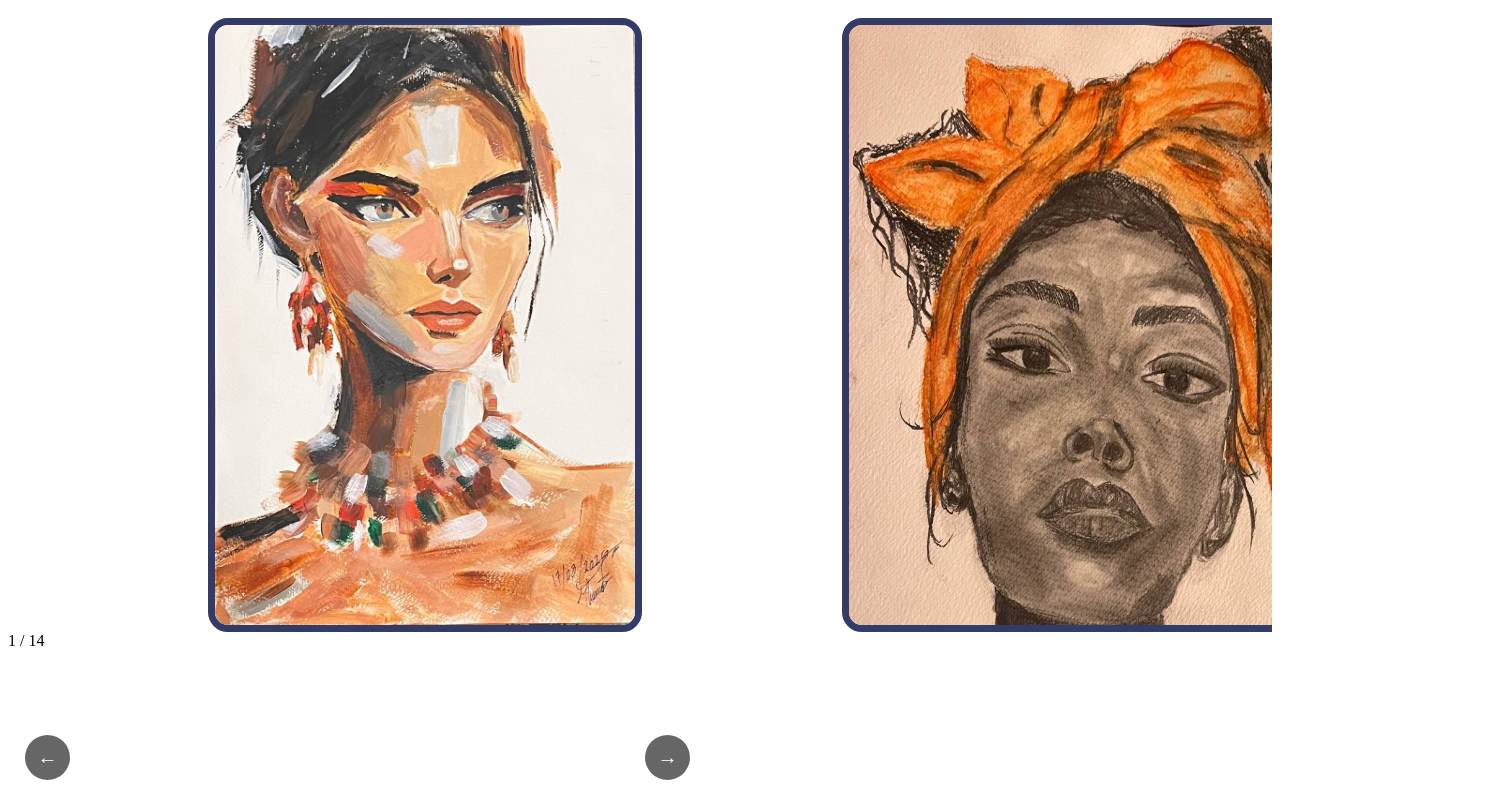
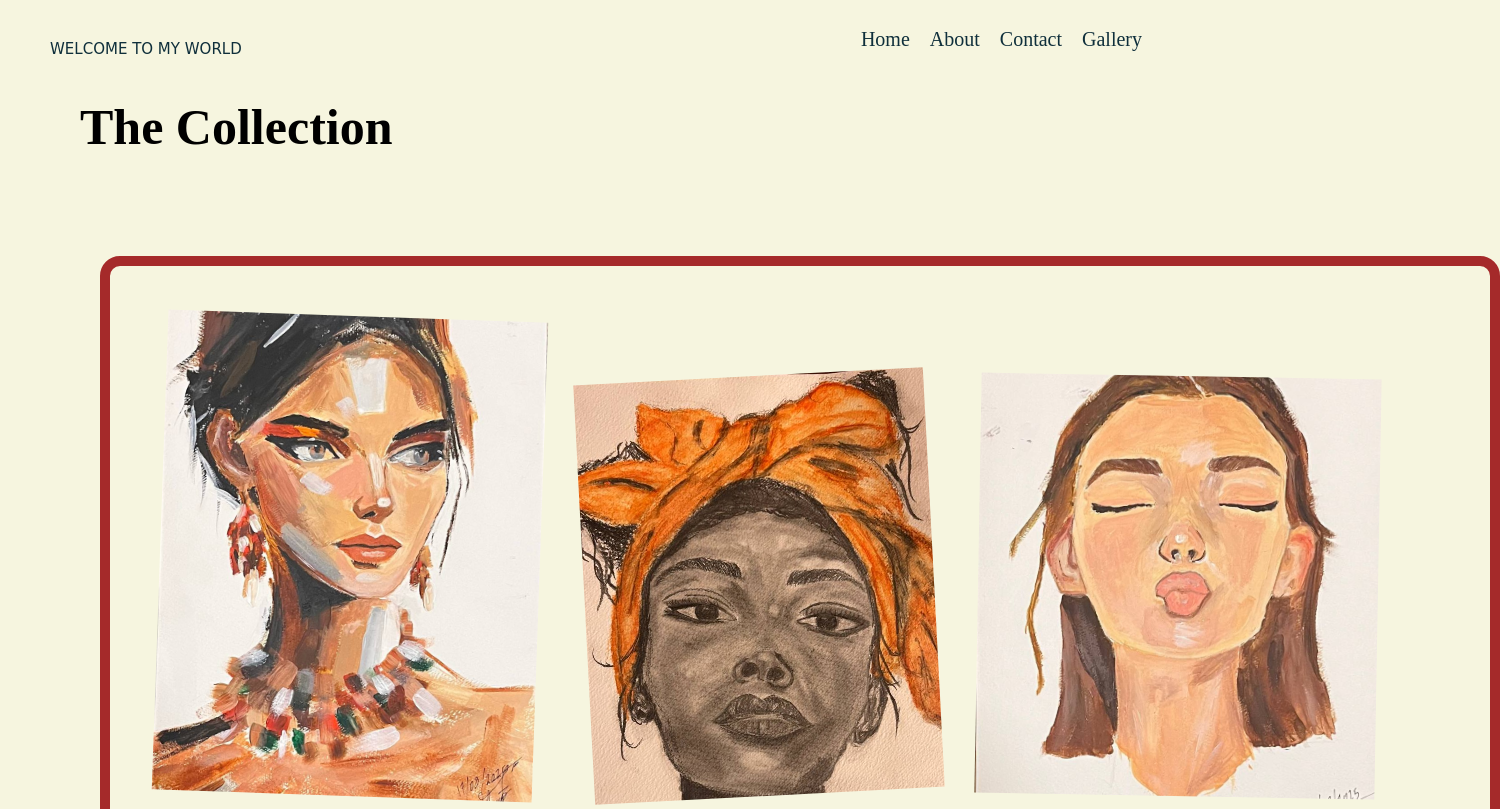
Before and after one commit to Hundaol9/What-i-love, a plain HTML site: page gallery.html in a window 1280 px wide. Shown: the top 809 px of the page, 1500 px wide, since content can reach past the window. Drawn offline with Linux system fonts and the light colour scheme; a web font is replaced by a local one.

Commit message:
gallery update

```diff
--- a/about.css
+++ b/about.css
@@ -1,9 +1,4 @@
-*{
-    box-sizing: border-box;
-    margin: 0;
-    padding: 0;
 
-}
 
 *{
     box-sizing: border-box;
@@ -28,15 +23,27 @@ body{
     position: relative;
     padding-top: 20px;
     text-align: center;
+
+
 }
+
 
 
 .nav-links{
     display: flex;
-    align-items: center;
+    align-items:center;
+position: absolute;
    gap: 20px;
+   justify-content:flex-end;
+   margin-right: 30px;
+   margin-top: 30px;
+   top: 0;
+right: 30px;
+}
 
-}
+
+
+
 .nav-links a{
 color: rgb(15, 47, 59);
 font-family: 'Times New Roman', Times, serif;
@@ -46,30 +53,43 @@ transition: 0.3s ease;
 }
 
 .nav-links a:hover{
-    background-color: rgb(255, 251, 240);
-    border-radius: 25px;
+    background-color: aliceblue;
+    border-radius: 2px;
     padding:5px;
 }
 
 
-header{
-    display: flex;
-    text-align: left;
-   padding: 40px 20px 20px;
-       justify-content: space-between;
-align-items: center;
 
-}
 header h1 {
-    font-family:"story script", cursive;
-    font-size: 55px;
-    margin-bottom: 20px;
+    font-family:'Times New Roman', Times, serif;
+    font-size: 60px;
+    padding-top: 60px;
+    margin-top: 20px;
+    margin-bottom: 10px;
 }
 
 .about-title{
     font-family: "story script", cursive;
-    font-size: 35px;
+    font-size: 30px;
+    padding-bottom: 10px;
 }
+
+.about-description{
+    font-family: cursive;
+    font-size: 20px;
+}
+.herop1{
+
+    left: 0%;
+    top: 35px;
+    text-align: left;
+    font-size: 15px;
+    font-family: cursive;
+   color: rgb(15, 47, 59);
+   padding-top: 30px;
+}
+
+
 .music-box{
     border: 1px solid #edc869;
     border-radius: 20px;
--- a/gallery.css
+++ b/gallery.css
@@ -1,49 +1,237 @@
-.art-display{
-    position:relative;
-    width: 700px;
-    height: 700px;
-    margin-left: 80px;
-    background-color: rgb(33, 77, 115);
-    border: 3px solid #333c68;
-    border-radius:20px;
-    overflow-y:hidden;
+*{box-sizing: border-box;
+margin: 0;
+padding: 0;
+}
 
+.header{
+    width: 90%;
+    max-width: 1200px;
+    margin-left:30px;
+    position: relative;
+    padding-top: 20px;
+    text-align: center;
 }
-.art-image{
 
-    height: 600px;
-    width: 500px;
-    margin-left: 200px;
-    margin-top: 10px;
-    border: 7px solid #333c68;
-    border-radius:20px;
+
+.nav-links{
+    display: flex;
+    align-items: center;
+   gap: 20px;
+margin-right: 20px;
+}
+
+
+
+.nav-links a{
+color: rgb(15, 47, 59);
+font-family: 'Times New Roman', Times, serif;
+font-size: 20px;
+text-decoration: none;
+transition: 0.3s ease;
+}
+
+.nav-links a:hover{
+    background-color: rgb(255, 251, 240);
+    border-radius: 25px;
+    padding:5px;
+}
+
+.herop1{
+
+    left: 0%;
+    top: 35px;
+    text-align: left;
+    font-size: 15px;
+    font-family: cursive;
+   color: rgb(15, 47, 59);
+   padding-top: 20px;
+}
+
+header{
+    display: flex;
+    text-align: left;
+   padding: 40px 20px 20px;
+       justify-content: space-between;
+align-items: center;
 
 }
 
-.previous-button,
-.next-button {
-    position: absolute;
-    bottom: 20px;
-    width: 45px;
-    height: 45px;
-    border: none;
-    border-radius: 50%;
-    background-color: rgba(0, 0, 0, 0.6);
-    color: white;
-    font-size: 20px;
-    cursor: pointer;
+
+body{
+    background-color: #f6f5df;
+    font-family:'Times New Roman', Times, serif;
+    color: black;
 }
-.previous-button {
-    left: 25px;
-}
-.next-button {
-    right: 590px;
-}
-.previous-button:hover,
-.next-button:hover {
-    background-color: rgba(99, 15, 15, 0.8);
+
+.art-diplay{
+    width: 90%;
+    max-width: 1200px;
+    margin: 30px auto;
+
+
 }
 
 .art-gallery{
-    display:flex;
-    overflow-x: auto;
+   position: relative;
+   width: 1400px;
+   height:1600px;
+margin: 100px;
+   border: 10px solid brown;
+   border-radius: 20px;
+   padding: 30px;
+
+   background-color: #f6f5df;
+
+
+}
+
+.art-gallery-img{
+    position: absolute;
+    object-fit: cover;
+     border: 5px solid #24150c;
+     box-shadow: 0 8px 20px rgba(0, 0, 0, 0.12);
+     transition: transform 0.4s ease;
+     padding-left: 30px;
+}
+
+.art-one{
+   width: 380px;
+    height: 480px;
+
+    top: 100px;
+    right: 8%;
+
+    transform: rotate(2deg);
+margin: 20px;
+    z-index: 1;
+   object-fit: cover;
+
+}
+
+.art-two{
+  width: 350px;
+    height: 420px;
+
+    top: 40px;
+    left: 5%;
+margin: 20px;
+    transform: rotate(-3deg);
+
+    z-index: 2;
+   object-fit: cover;
+}
+.art-three{
+
+    width: 400px;
+    height: 420px;
+margin: 20px;
+    top: 430px;
+    left: 30%;
+
+    transform: rotate(1deg);
+
+    z-index: 3;
+   object-fit: cover;
+}
+.art-four{
+   width: 360px;
+    height:450px;
+
+    top: 500px;
+    right: 5%;
+margin: 20px;
+
+    transform: rotate(-4deg);
+
+    z-index: 2;
+   object-fit: cover;
+}
+.art-five{
+ width: 360px;
+    height: 450px;
+
+    top: 760px;
+    left: 5%;
+margin: 20px;
+
+    transform: rotate(3deg);
+
+    z-index: 2;
+
+    object-fit: cover;
+}
+.art-six{
+   width: 400px;
+    height: 500px;
+
+    top: 780px;
+    right: 25%;
+margin: 20px;
+
+    transform: rotate(-2deg);
+
+    z-index: 3;
+
+    object-fit: cover;
+
+}
+.art-seven{
+    width: 370px;
+    height: 400px;
+
+    top: 1000px;
+    right: 4%;
+margin: 20px;
+
+    transform: rotate(4deg);
+
+    z-index: 2;
+
+    object-fit: cover;
+
+}
+.art-eight{
+     width: 400px;
+    height: 420px;
+
+    top: 1120px;
+    left: 20%;
+
+    transform: rotate(-2deg);
+margin: 20px;
+
+    z-index: 1;
+
+    object-fit: cover;
+}
+.art-nine{
+   width: 350px;
+    height:380px;
+
+    top: 1200px;
+    right: 30%;
+
+    transform: rotate(3deg);
+margin: 20px;
+
+    z-index: 4;
+
+    object-fit: cover;
+
+}
+
+
+.art-gallery img:hover {
+    transform: scale(1.04) rotate(0deg);
+
+    z-index: 10;
+
+    box-shadow: 0 15px 30px rgba(0, 0, 0, 0.2);
+}
+
+.arttt-title{
+        font-family: 'Times New Roman', Times, serif;
+        font-size: 50px;
+        padding-top: 20px;
+       padding-left: 80px;
+    }
--- a/gallery.html
+++ b/gallery.html
@@ -10,24 +10,33 @@
         <link rel="stylesheet" href="gallery.css">
 
     </head>
+    <header class="header">
+         <p class="herop1">WELCOME TO MY WORLD</p>
 
+<nav class="nav-links">
 
+        <a class="index" href="index.html">Home</a>
+           <a class="about" href="about.html">About</a>
+           <a class="contact" href="contact.html">Contact</a>
+           <a class="gallery" href="gallery.html">Gallery</a>
+        </nav>
+    </header>
+<body>
+<h2 class="arttt-title">The Collection</h2>
+    <div class="art-display">
+        <div class="art-gallery">
 
-    <div class="art-dispaly">
-        <div class="art-gallery">
-        <img src="images/1.jpg" alt="artwork-1" class="art-image">
-        <img src="images/2.jpg" alt="artwork-2" class="art-image">
-        <img src="images/3.jpg" alt="artwork-3" class="art-image">
-        <img src="images/4.jpg" alt="artwork-4" class="art-image">
-        <img src="images/5.jpg" alt="artwork-5" class="art-image">
-        <img src="images/6.jpg" alt="artwork-6" class="art-image">
-        <img src="images/7.jpg" alt="artwork-7" class="art-image">
-        <img src="images/8.jpg" alt="artwork-8" class="art-image">
-        <img src="images/9.jpg" alt="artwork-9" class="art-image">
+        <img src="images/1.jpg" alt="artwork-1" class="art-one">
+        <img src="images/2.jpg" alt="artwork-2" class="art-two">
+        <img src="images/3.jpg" alt="artwork-3" class="art-three">
+        <img src="images/4.jpg" alt="artwork-4" class="art-four">
+        <img src="images/5.jpg" alt="artwork-5" class="art-five">
+        <img src="images/6.jpg" alt="artwork-6" class="art-six">
+        <img src="images/7.jpg" alt="artwork-7" class="art-seven">
+        <img src="images/8.jpg" alt="artwork-8" class="art-eight">
+        <img src="images/9.jpg" alt="artwork-9" class="art-nine">
 
         </div>
-        <button class="previous-button">←</button>
+    </div>
 
-        <button class="next-button">→</button>
-
-        <span class="art-counter">1 / 14</span>
+    </body>
```
Also changed, not shown: about.html (+3 -2 lines), contact.html (+78 -0 lines).
